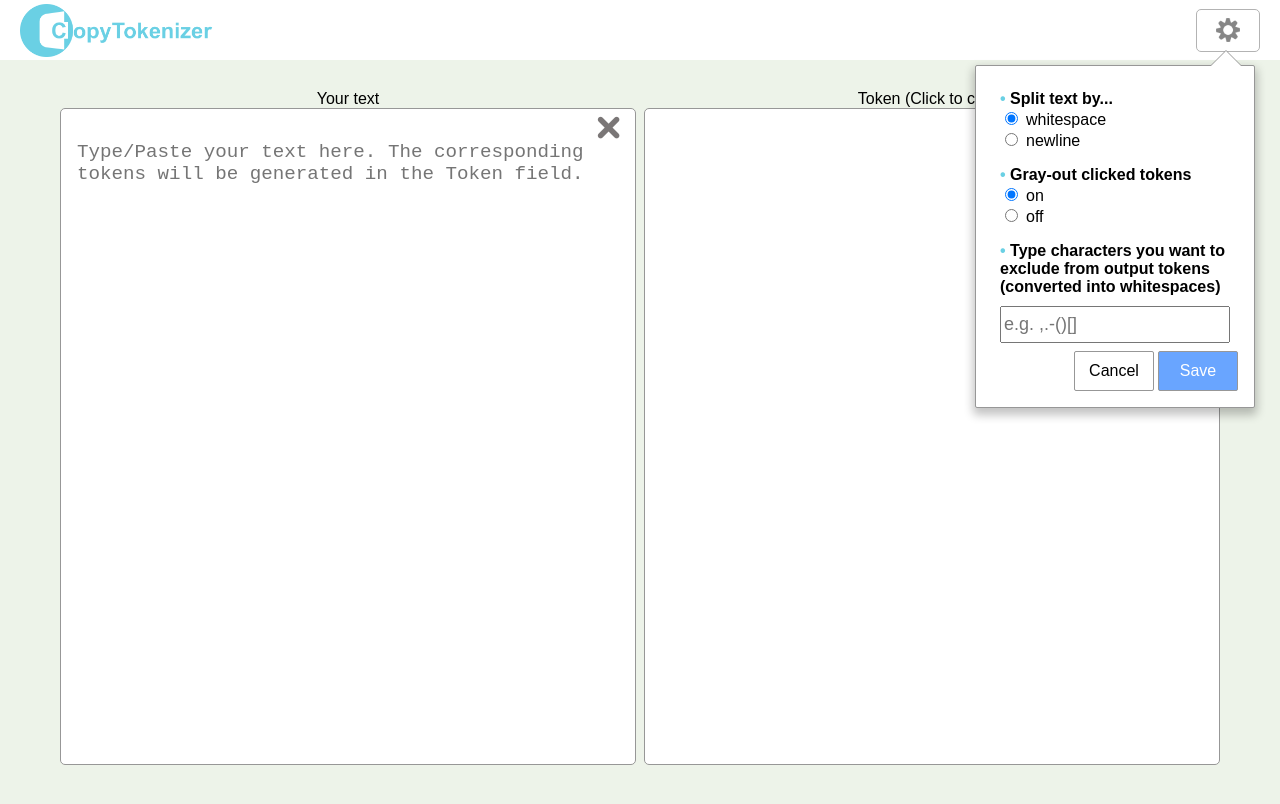
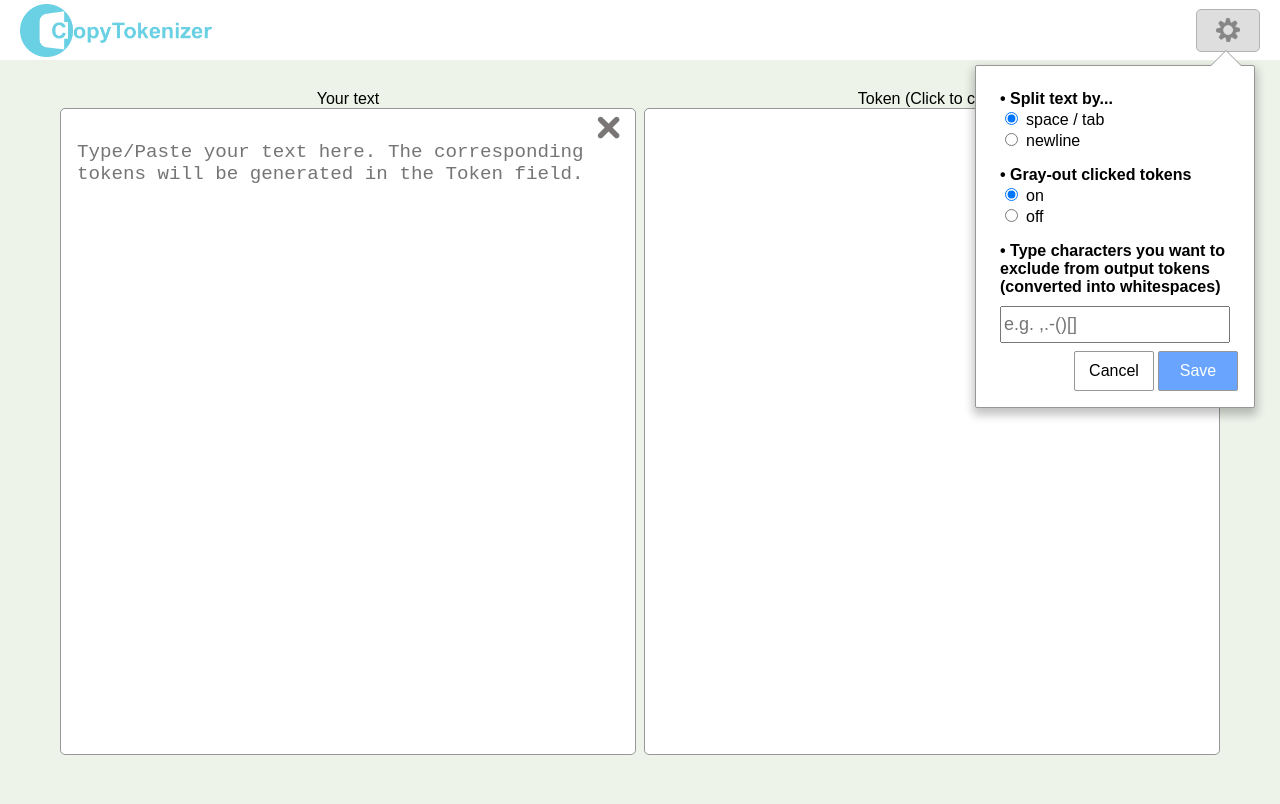
Before and after one commit to Lulkafe/CopyTokenizer, a React app: page / in a window 1280 px wide. Shown: the top 804 px of the page. Built offline with nearby package versions, Linux system fonts and the light colour scheme.

Commit message:
Adjusted minor design details

```diff
--- a/src/components.tsx
+++ b/src/components.tsx
@@ -63,10 +63,12 @@ function GeneralSettings () {
         e.stopPropagation();
         dispatch({ type: ACTION.SETTING.TOGGLE_DISPLAY });
     }
+    const cls = 'setting-icon__wrapper' +
+        (settingMenuOpen? ' setting-icon__wrapper--menu-open' : '')
 
     return (
         <div>
-            <div className='setting-icon__wrapper' onClick={onClickSettingIcon}>
+            <div className={cls} onClick={onClickSettingIcon}>
                 <img src={SettingIcon} className='setting-icon' />
             </div>
             <div className='setting-window__wrapper'>
@@ -106,7 +108,7 @@ function SettingsWindow () {
                             type='radio' name='split_by'
                             defaultChecked={splitBySpace}
                             value={'on'}/>
-                        <label htmlFor='setting-radio-color--yes'><span></span>whitespace</label>
+                        <label htmlFor='setting-radio-color--yes'><span></span>space / tab</label>
                         <br/>
                         <input
                             type='radio' name='split_by'
--- a/src/sass/content.sass
+++ b/src/sass/content.sass
@@ -1,5 +1,5 @@
 .content-wrapper
-    height: calc(100vh - 50px) //50px is the height of nav
+    height: calc(100vh - 60px) //50px is the height of nav
     display: flex
     padding: 30px 0 45px 0
     gap: 0.5rem
--- a/src/sass/icon.sass
+++ b/src/sass/icon.sass
@@ -21,7 +21,7 @@ $clear-button-width: 30px
     top: -30px
     cursor: pointer
     border-radius: 55px
-    border: 1px solid #b3b3b3
+    border: 1px solid #6AD0E4
     padding: 4px
     background: white
     -webkit-box-shadow: 0px 1px 5px 2px rgba(0,0,0,0.24)
--- a/src/sass/nav-bar.sass
+++ b/src/sass/nav-bar.sass
@@ -11,7 +11,7 @@
 
 .nav-bar__wrapper
     width: 100%
-    max-width: 1650px
+    max-width: 2000px
     padding: 0 20px 0 20px
     display: flex
     justify-content: space-between
@@ -41,6 +41,9 @@
     margin-left: 10px
     border: 1px solid #b3b3b3
     border-radius: 5px
+
+.setting-icon__wrapper--menu-open
+    background: #dedede
 
 .setting-window__item-header
     font-weight: bold
@@ -101,7 +104,6 @@
     font-size:16px
 
 .setting-window__item-dot
-    color: #6AD0E4
     font-weight: bold
 
 
@@ -121,9 +123,11 @@
     border: 1px solid #507fc6
     margin-left: 4px
     color: white
+    cursor: pointer
 
 .setting-window__cancel-button
     background: white
+    cursor: pointer
 
 #setting-window ul
     padding-left: 0
--- a/src/sass/output-area.sass
+++ b/src/sass/output-area.sass
@@ -39,8 +39,8 @@
     background: #E0E0E0
 
 .token:hover
-    outline: 3px solid lightblue
-    border: solid 2px lightblue
+    outline: 3px solid red
+    border: solid 2px red
     border-radius: 0
 
 .token:active
--- a/src/textTokenizer.tsx
+++ b/src/textTokenizer.tsx
@@ -10,8 +10,6 @@ export function textToLines (text: string): string[] {
 export function linesToElements (lines: string[], config: TokenConfig): ReactElement {
     const elements = config.splitBySpace?
         generateWordTokens(lines, config): generateLineTokens(lines, config);
-
-    console.log(elements);
 
     return elements;
 }
@@ -55,7 +53,7 @@ function generateWordTokens (lines: string[], config: TokenConfig): ReactElement
                 if (removedChars)
                     line = replaceCharsWithSpace(line, removedChars);
 
-                const words = line.trim().split(' ').filter(v => v)
+                const words = line.trim().split(/ |\t/).filter(v => v)
                 return (
                     <p className='output-area__paragraph' key={`line-${i}`}>
                         {words.map(word =>
```
